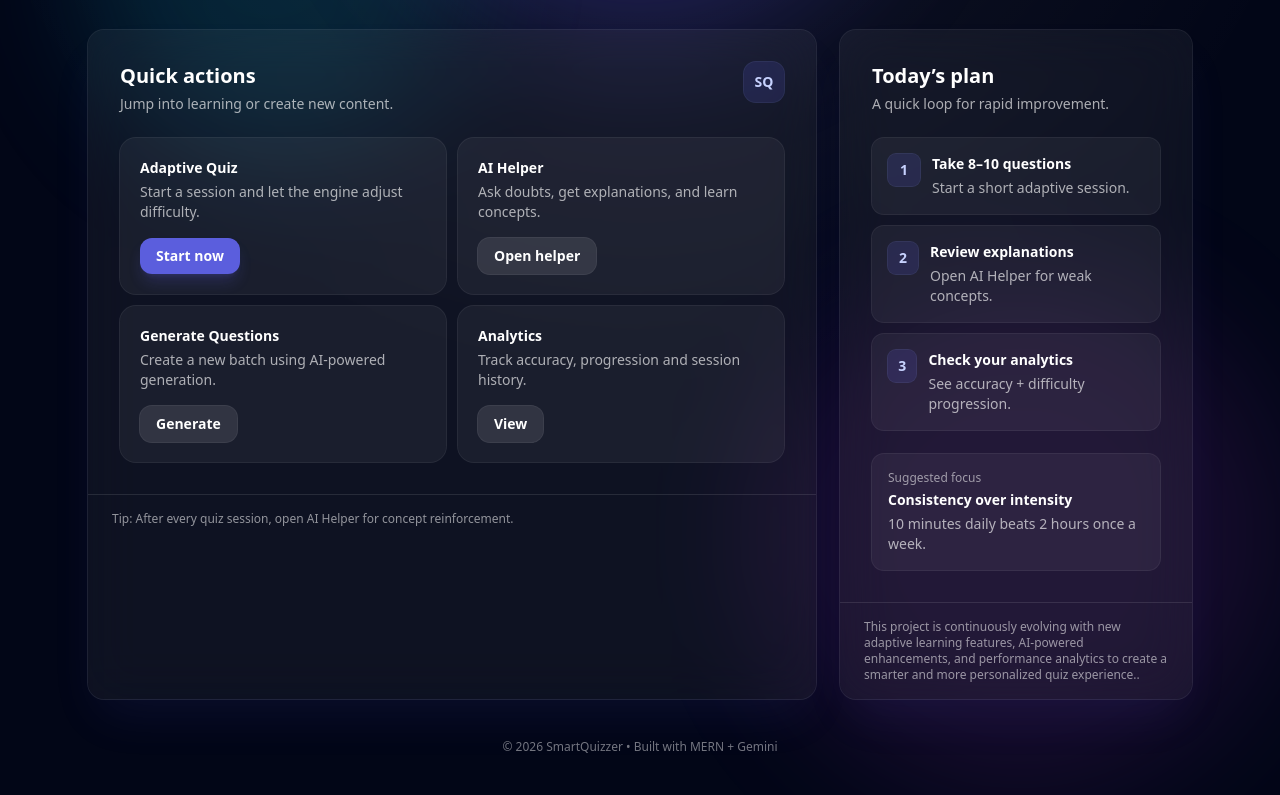
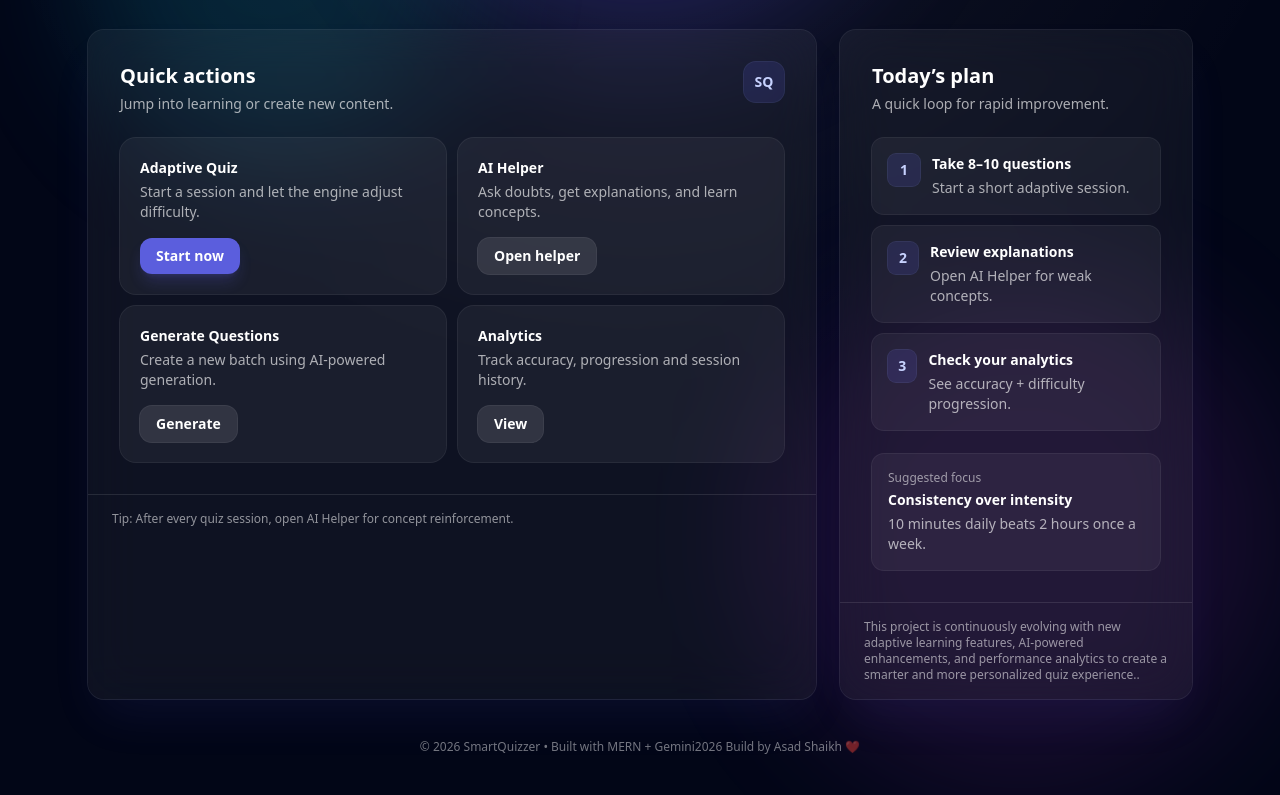
Before and after one commit to asadshaikh-21/Smart-Quizer_AI, a React (Vite) app in the folder frontend/: page /dashboard in a window 1280 px wide. Shown: the part 390-1185 px from the top of the page. Built offline with nearby package versions, Linux system fonts and the light colour scheme; sample sign-in values are in the browser's storage.

Commit message:
Fixed Gemini error

```diff
--- a/frontend/src/pages/Dashboard.jsx
+++ b/frontend/src/pages/Dashboard.jsx
@@ -146,6 +146,7 @@ export default function Dashboard() {
 
         <p className="mt-10 text-center text-xs text-white/45">
           © {new Date().getFullYear()} SmartQuizzer • Built with MERN + Gemini
+          {new Date().getFullYear()} Build by Asad Shaikh ❤️
         </p>
       </main>
     </div>
```
